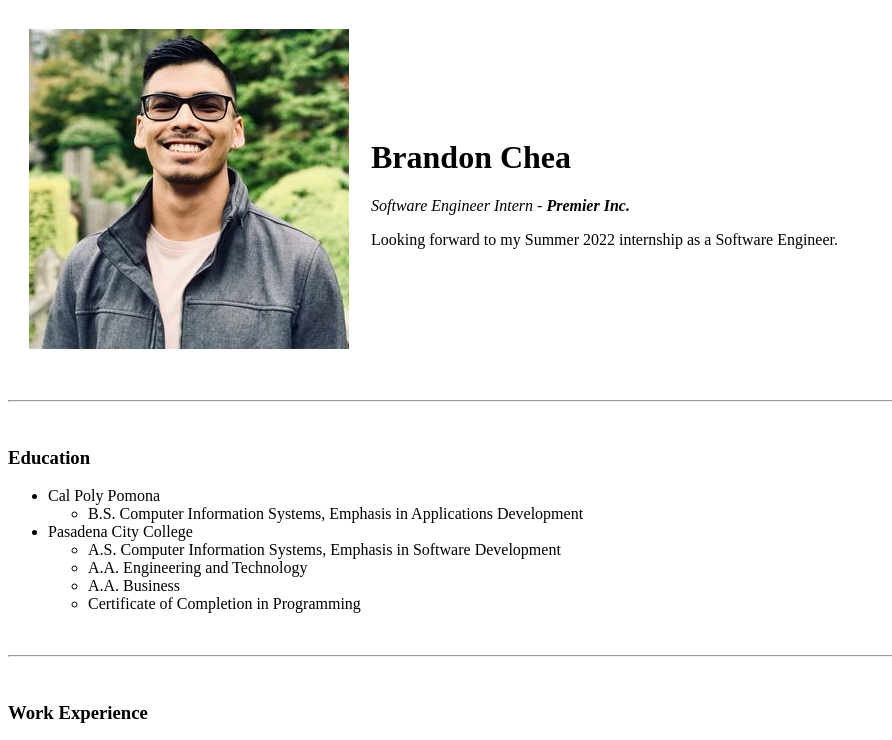
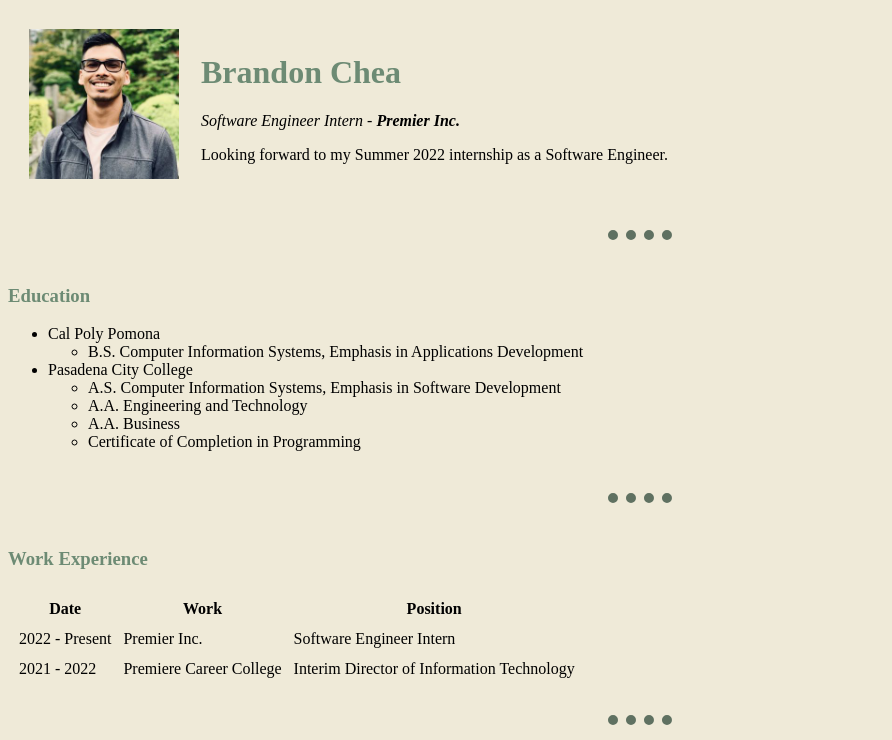
Before and after one commit to bchea123/HTML---Personal-Website, a plain HTML site: page index.html in a window 1280 px wide. Shown: the top 740 px of the page, without its empty margins (0-892 px from the left). Drawn offline with Linux system fonts and the light colour scheme.

Commit message:
added external stylesheet and made other minor revisions

```diff
--- /dev/null
+++ b/css/styles.css
@@ -0,0 +1,15 @@
+body{
+  background-color: #EFEAD8;
+}
+hr{
+  border-color: #5F7161;
+  border-style: dotted none none;
+  border-width: 10px;
+  width: 5%;
+}
+img{
+  height: 150px;
+}
+h1, h3{
+  color: #6D8B74;
+}
--- a/index.html
+++ b/index.html
@@ -3,6 +3,7 @@
   <head>
     <meta charset="utf-8">
     <title>Brandon's Personal Site</title>
+    <link rel="stylesheet" href="css/styles.css">
   </head>
   <body>
 
```
Also changed, not shown: contact.html (+1 -0 lines), hobbies.html (+1 -0 lines).
